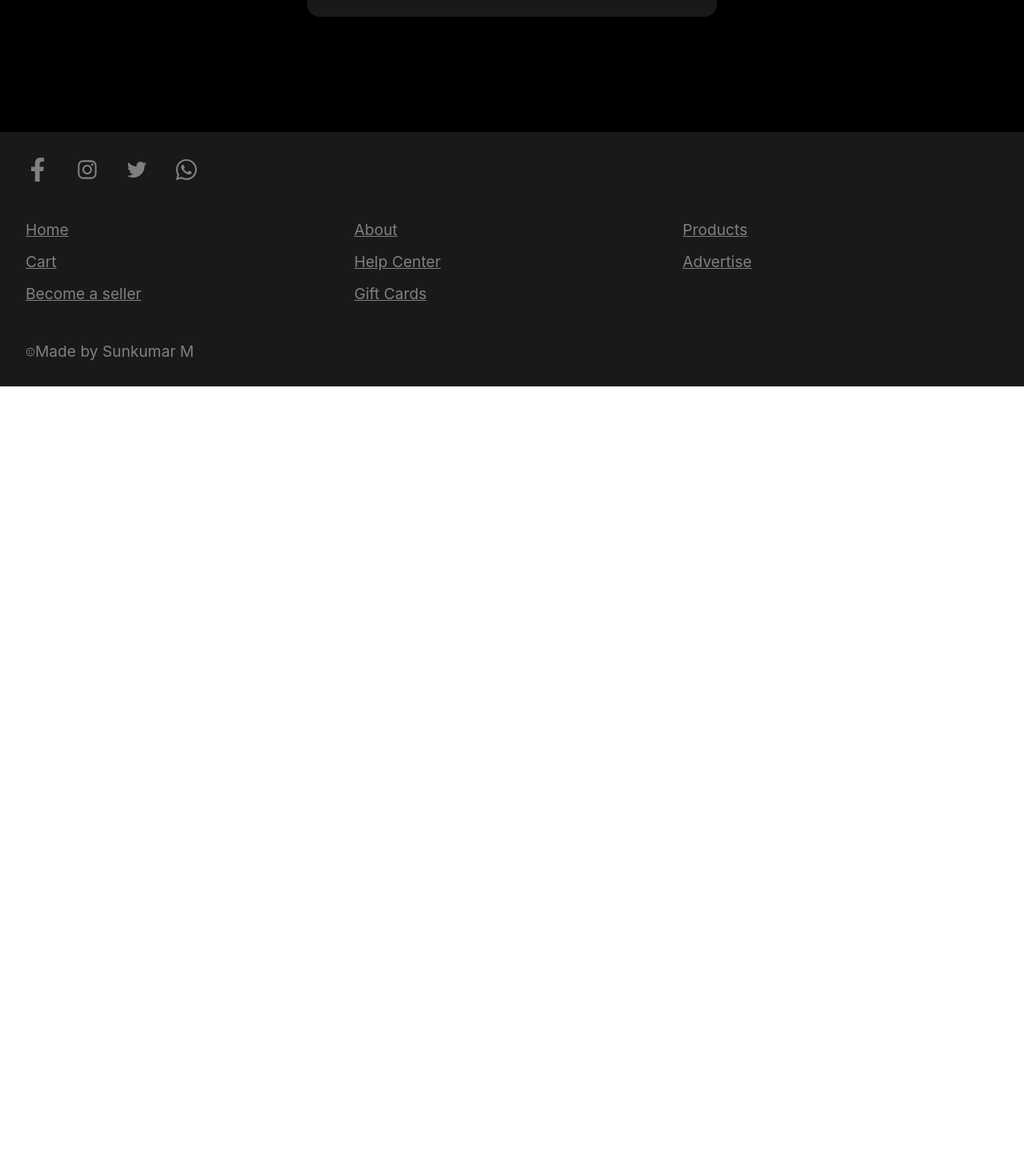
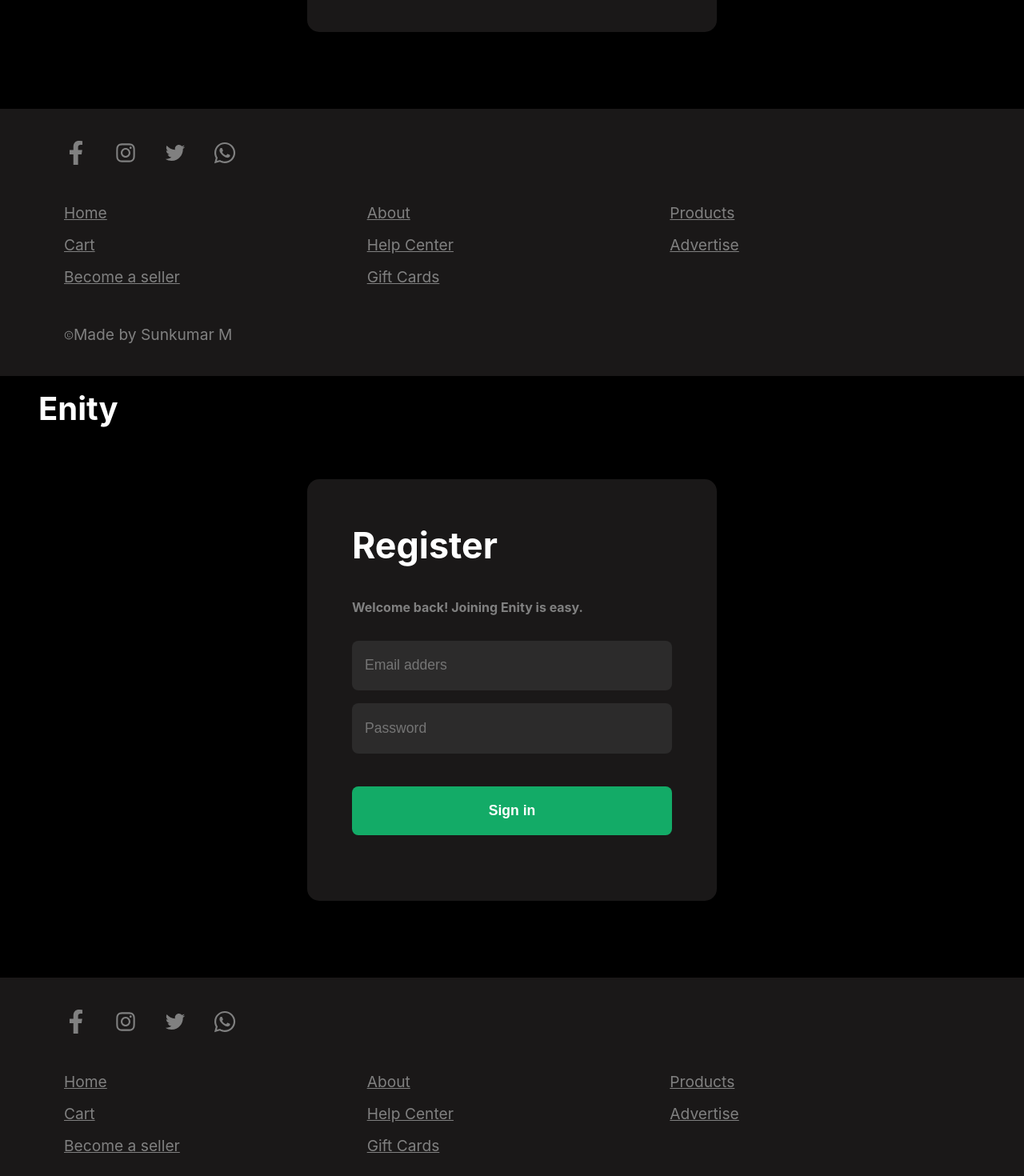
Before and after one commit to SUNKUMARM/E-Commerce, a React (Create React App) app: page /contact in a window 1280 px wide. Shown: the part 760-2230 px from the top of the page at 80% size. Before the commit the page ends 1243 px from the top, so only its background shows below. Built offline with nearby package versions, Linux system fonts and the light colour scheme.

Commit message:
sign up page added

```diff
--- a/src/App.js
+++ b/src/App.js
@@ -6,6 +6,7 @@
 // import Products from "./pages/products/Products";
 
 import Login from "./pages/login/Login";
+import SignUp from "./pages/signUp/SignUp";
 
 function App() {
   return (
@@ -17,6 +18,7 @@ function App() {
       <About />
       <Contact /> */}
       <Login />
+      <SignUp />
     </div>
   );
 }
--- a/src/components/inputField/inputField.css
+++ b/src/components/inputField/inputField.css
@@ -6,7 +6,7 @@
     height: 2.5rem;
     border-radius: 8px;
     margin: 0.5rem 0;
-    background: black;
+    background: rgb(44, 43, 43);
     color: white;
     font-weight: 500;
     font-size: 0.8rem;
@@ -24,13 +24,13 @@
 
 @media (min-width: 760px) {
   .input-box {
-    height: 3.5rem;
+    height: 3.9rem;
     color: white;
     font-size: 1.1rem;
     font-weight: 500;
   }
   .input-sign-in {
-    height: 3.4rem;
+    height: 3.8rem;
     font-size: 1.1rem;
     font-weight: 600;
   }
--- a/src/pages/contact/contact.css
+++ b/src/pages/contact/contact.css
@@ -21,9 +21,10 @@
 @media (min-width: 760px) {
   .contact-container {
     font-size: 1.2rem;
-    margin-top: 6rem;
+    margin-top: 3rem;
+    padding: 2.5rem 5rem;
   }
   .content {
-    grid-template-columns: repeat(auto-fit, minmax(300px, 1fr));
+    grid-template-columns: repeat(auto-fit, minmax(270px, 1fr));
   }
 }
--- /dev/null
+++ b/src/pages/signUp/SignUp.jsx
@@ -0,0 +1,59 @@
+import React, { useState } from "react";
+import "./signUp.css";
+import Contact from "../contact/Contact";
+import InputField from "../../components/inputField/InputField";
+
+const SignUp = () => {
+  const [email, setEmail] = useState("");
+  const [password, setPassword] = useState("");
+  const [show, setShow] = useState(false);
+
+  const handleSubmit = async (e) => {
+    e.preventDefault();
+    setEmail("");
+    setPassword("");
+  };
+  return (
+    <>
+      <h5 className="login-logo">Enity</h5>
+      <div className="login-grand-parent  ">
+        <div className="login-parent ">
+          <form className="login  " onSubmit={handleSubmit}>
+            <h1 className="login-title">Register</h1>
+            <h4>Welcome back! Joining Enity is easy.</h4>
+            <span className="input-parent  ">
+              <InputField
+                placeholder="Email adders"
+                type="email"
+                required
+                className="input-box"
+                onChange={(e) => setEmail(e.target.value)}
+                value={email}
+                name="email"
+              />
+              <InputField
+                placeholder="Password"
+                type="password"
+                required
+                onChange={(e) => setPassword(e.target.value)}
+                value={password}
+                name="password"
+                className="input-box"
+              />
+            </span>
+            <div className="login-remember  ">
+              <InputField
+                value="Sign in"
+                type="submit"
+                className="input-sign-in"
+              />
+            </div>
+          </form>
+        </div>
+      </div>
+      <Contact />
+    </>
+  );
+};
+
+export default SignUp;
```
Also changed, not shown: src/pages/signUp/signUp.css (added).
